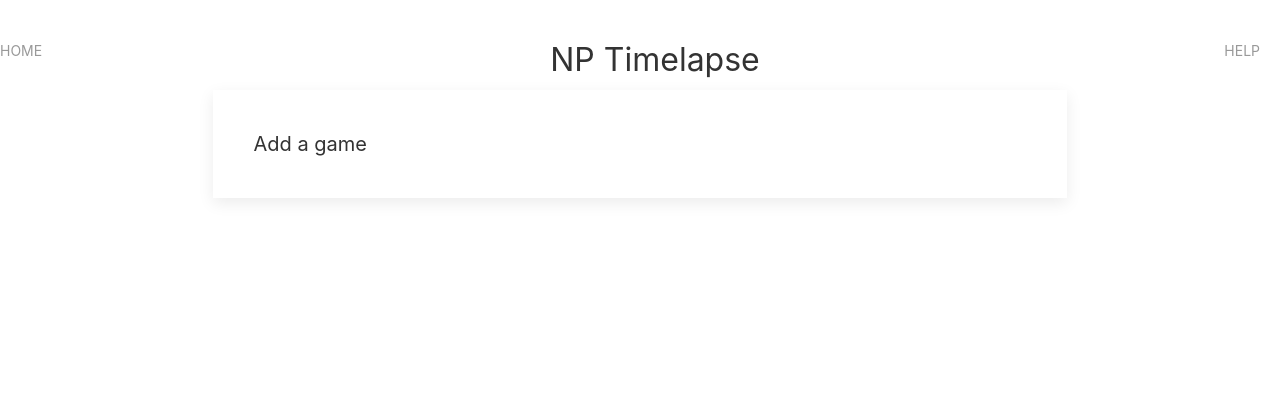
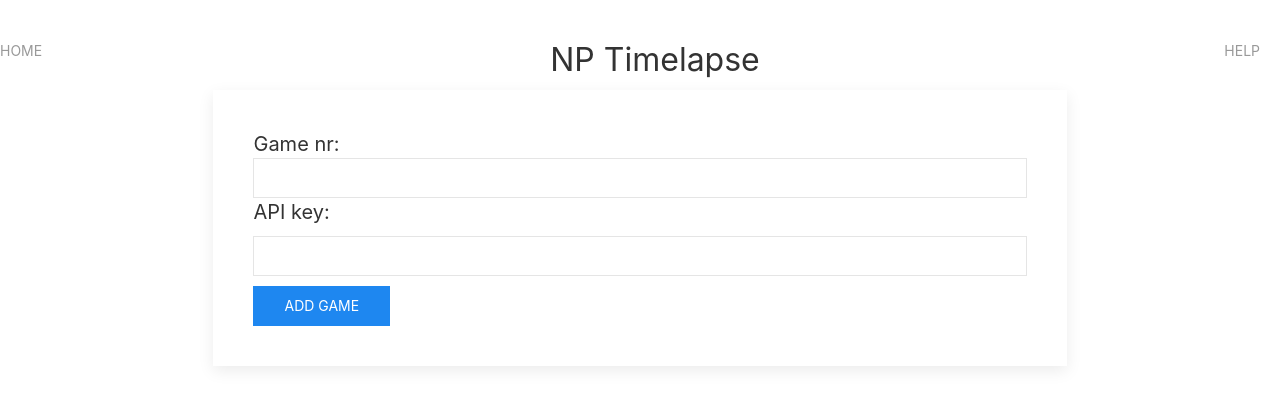
Before and after one commit to olus2000/nptimelapse, a Flask app: page / in a window 1280 px wide. Shown: the top 407 px of the page. Run offline with Flask 2, Linux system fonts and the light colour scheme; data that the repository does not hold is empty; some libraries are stand-ins or nearby versions.

Commit message:
Beginning of new_game

```diff
--- a/nptimelapse/index.py
+++ b/nptimelapse/index.py
@@ -21,3 +21,8 @@ def browse_games():
               'close_date': g[5]}
              for g in games]
     return render_template('browse_games.html', games=games)
+
+
+@bp.route('/new_game')
+def new_game():
+    return render_template('new_game.html')
--- a/nptimelapse/model/__init__.py
+++ b/nptimelapse/model/__init__.py
@@ -35,5 +35,5 @@ class Owner(db.Model):
             ['star.id', 'star.game_id'],
         ),
     )
-    game = db.relationship('Game', back_populates='owners')
-    star = db.relationship('Star', back_populates='owners')
+    game = db.relationship('Game', back_populates='owners', overlaps='owners')
+    star = db.relationship('Star', back_populates='owners', overlaps='game,owners')
--- a/nptimelapse/templates/browse_games.html
+++ b/nptimelapse/templates/browse_games.html
@@ -7,11 +7,22 @@
 
 
 {% block content %}
-    <a href={# url_for('index.add_game') #}>
-        <div class='uk-margin-auto uk-margin uk-width-2-3 uk-card uk-card-body uk-card-default'>
-            <h4>Add a game</h4>
-        </div>
-    </a>
+    <div class='uk-margin-auto uk-margin uk-width-2-3 uk-card uk-card-body uk-card-default'>
+        <h4>
+            <form action="{{ url_for('index.new_game') }}" uk-grid>
+                <div class="uk-width-expand" uk-margin>
+                    Game nr:
+                    <input class="uk-input" type="number" id="game_id" name="game_id" min="0">
+                    API key:
+                    <input class="uk-input uk-input-width-small" type="text" id="api_key"
+                        name="api_key"
+                </div>
+                <div class='uk-width-auto'>
+                    <input class='uk-button uk-button-primary' type='submit' value='Add game'>
+                </div>
+            </form>
+        </h4>
+    </div>
     {% for game in games %}
     <a href={# url_for('index.game', number=game['number']) #}>
         <div class='uk-margin-auto uk-margin uk-width-2-3 uk-card uk-card-body uk-card-default'>
```
